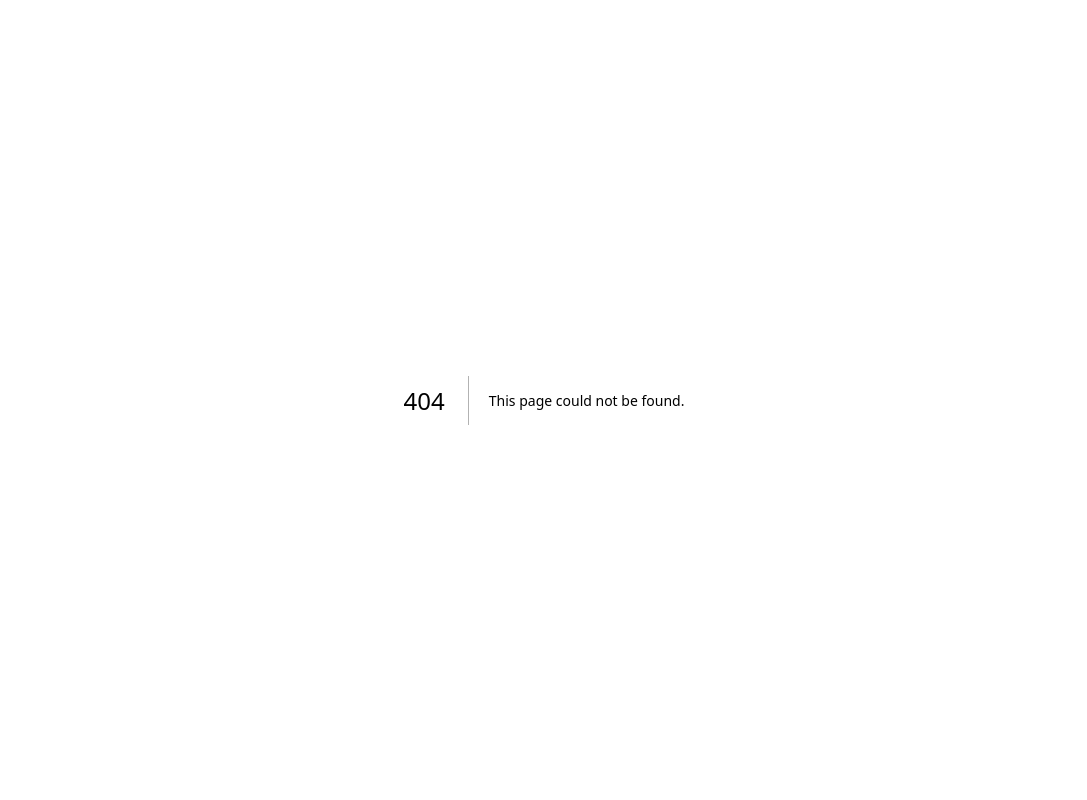
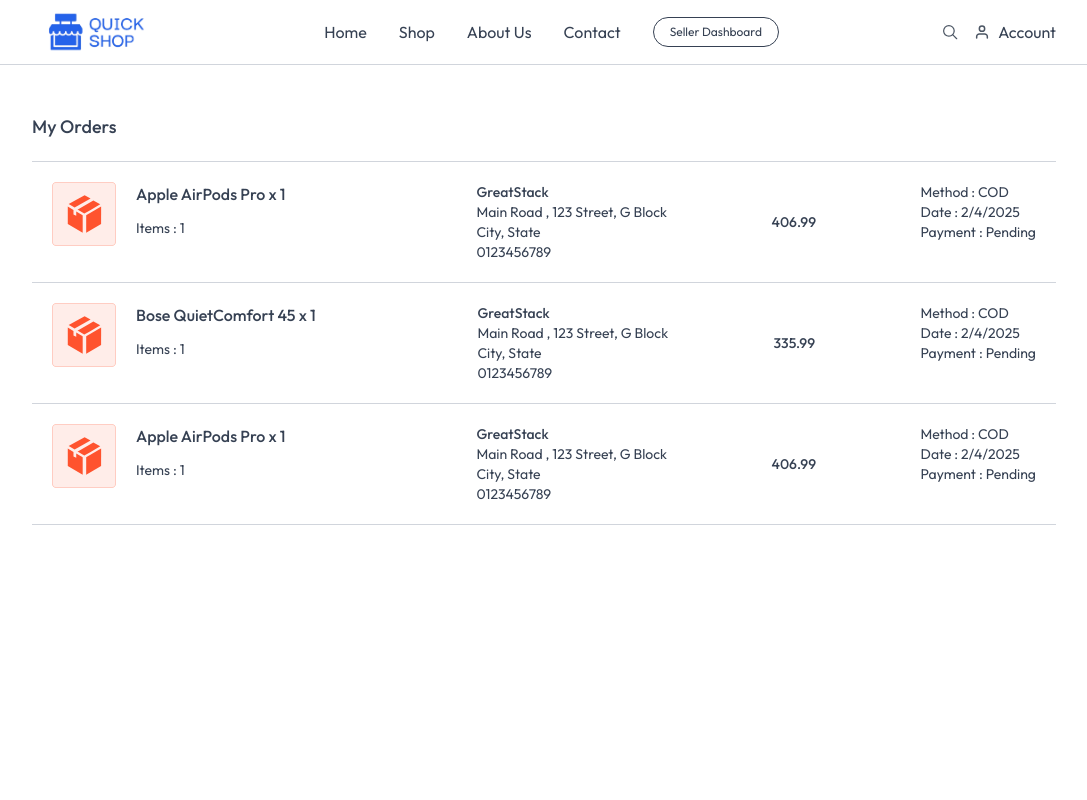
Before and after one commit to istiakAHMEDsaad/quick_cart, a Next.js app: page /my-orders in a window 1280 px wide. Before the commit this address had no page. Shown: the top 800 px of the page, without its empty margins (96-1183 px from the left). Built offline with nearby package versions, Linux system fonts and the light colour scheme.

Commit message:
my order page

```diff
--- /dev/null
+++ b/app/my-orders/page.jsx
@@ -0,0 +1,94 @@
+'use client';
+import React, { useEffect, useState } from 'react';
+import { assets, orderDummyData } from '@/assets/assets';
+import Image from 'next/image';
+import { useAppContext } from '@/context/AppContext';
+import Footer from '@/components/Footer';
+import Navbar from '@/components/Navbar';
+import Loading from '@/components/Loading';
+
+const MyOrders = () => {
+  const { currency } = useAppContext();
+
+  const [orders, setOrders] = useState([]);
+  const [loading, setLoading] = useState(true);
+
+  const fetchOrders = async () => {
+    setOrders(orderDummyData);
+    setLoading(false);
+  };
+
+  useEffect(() => {
+    fetchOrders();
+  }, []);
+
+  return (
+    <>
+      <Navbar />
+      <div className='flex flex-col justify-between px-6 md:px-16 lg:px-32 py-6 min-h-screen'>
+        <div className='space-y-5'>
+          <h2 className='text-lg font-medium mt-6'>My Orders</h2>
+          {loading ? (
+            <Loading />
+          ) : (
+            <div className='max-w-5xl border-t border-gray-300 text-sm'>
+              {orders.map((order, index) => (
+                <div
+                  key={index}
+                  className='flex flex-col md:flex-row gap-5 justify-between p-5 border-b border-gray-300'
+                >
+                  <div className='flex-1 flex gap-5 max-w-80'>
+                    <Image
+                      className='max-w-16 max-h-16 object-cover'
+                      src={assets.box_icon}
+                      alt='box_icon'
+                    />
+                    <p className='flex flex-col gap-3'>
+                      <span className='font-medium text-base'>
+                        {order.items
+                          .map(
+                            (item) => item.product.name + ` x ${item.quantity}`
+                          )
+                          .join(', ')}
+                      </span>
+                      <span>Items : {order.items.length}</span>
+                    </p>
+                  </div>
+                  <div>
+                    <p>
+                      <span className='font-medium'>
+                        {order.address.fullName}
+                      </span>
+                      <br />
+                      <span>{order.address.area}</span>
+                      <br />
+                      <span>{`${order.address.city}, ${order.address.state}`}</span>
+                      <br />
+                      <span>{order.address.phoneNumber}</span>
+                    </p>
+                  </div>
+                  <p className='font-medium my-auto'>
+                    {currency}
+                    {order.amount}
+                  </p>
+                  <div>
+                    <p className='flex flex-col'>
+                      <span>Method : COD</span>
+                      <span>
+                        Date : {new Date(order.date).toLocaleDateString()}
+                      </span>
+                      <span>Payment : Pending</span>
+                    </p>
+                  </div>
+                </div>
+              ))}
+            </div>
+          )}
+        </div>
+      </div>
+      <Footer />
+    </>
+  );
+};
+
+export default MyOrders;
```
